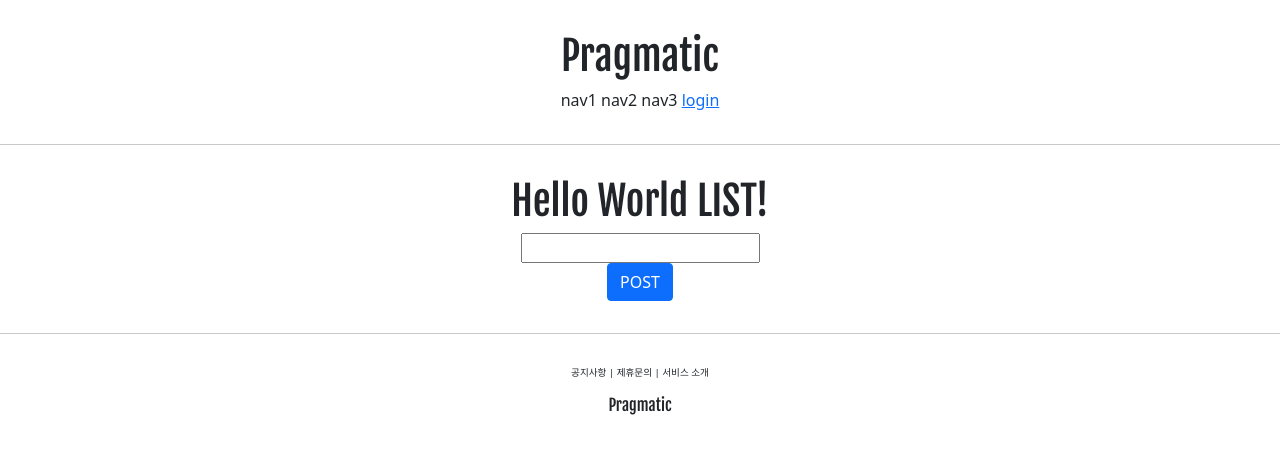
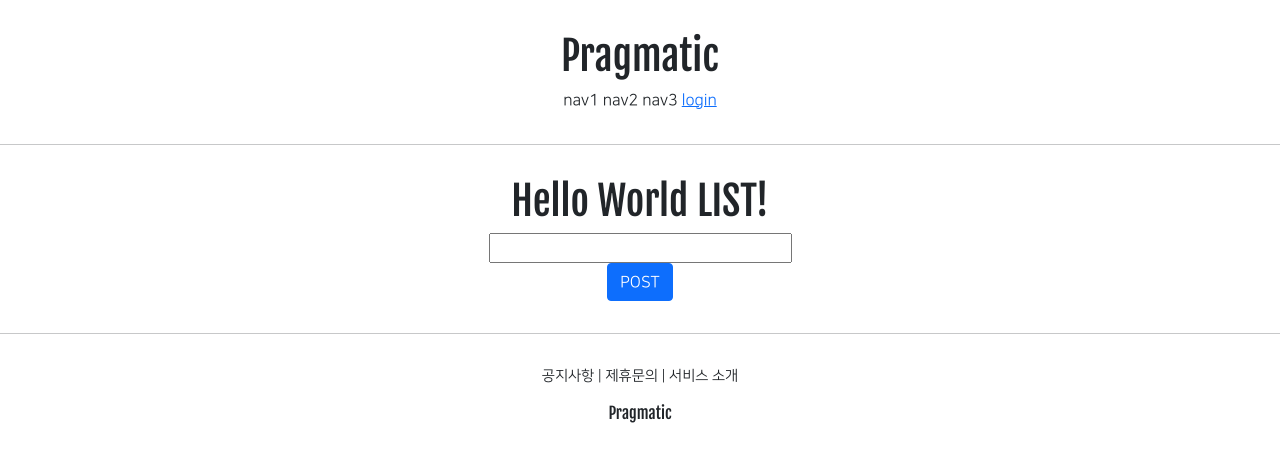
Before and after one commit to nohsm621/pragmatic, a Django app: page /account/hello_world/ in a window 1280 px wide. Shown: the top 462 px of the page. Run offline with Django 3.2, Linux system fonts and the light colour scheme; some libraries are stand-ins or nearby versions.

Commit message:
form with Bootstrap, naver font 적용

```diff
--- a/pragmatic/settings.py
+++ b/pragmatic/settings.py
@@ -48,6 +48,7 @@ INSTALLED_APPS = [
     'django.contrib.sessions',
     'django.contrib.messages',
     'django.contrib.staticfiles',
+    'bootstrap4',
     'accountapp',
 ]
 
--- a/static/base.css
+++ b/static/base.css
@@ -13,5 +13,5 @@
 }
 
 .pragmatic_footer_button {
-    font-size: .6em;
+    font-size: .9rem;
 }
--- a/templates/base.html
+++ b/templates/base.html
@@ -3,7 +3,7 @@
 
 {% include 'head.html' %}
 
-<body>
+<body style="font-family: 'NanumSquareR';">
 
 {% include 'header.html' %}
 
--- a/templates/head.html
+++ b/templates/head.html
@@ -18,4 +18,30 @@
 
   <!-- DEFAULT CSS LINK -->
   <link rel="stylesheet" type="text/css" href="{% static 'base.css' %}">
+
+  <style>
+      @font-face {
+          font-family: 'NanumSquareB';
+          src: local('NanumSquareB'),
+          url("{% static 'fonts/NanumSquareB.otf' %}") format("opentype");
+      }
+
+      @font-face {
+          font-family: 'NanumSquareEB';
+          src: local('NanumSquareEB'),
+          url("{% static 'fonts/NanumSquareEB.otf' %}") format("opentype");
+      }
+
+      @font-face {
+          font-family: 'NanumSquareL';
+          src: local('NanumSquareL'),
+          url("{% static 'fonts/NanumSquareL.otf' %}") format("opentype");
+      }
+
+      @font-face {
+          font-family: 'NanumSquareR';
+          src: local('NanumSquareR'),
+          url("{% static 'fonts/NanumSquareR.otf' %}") format("opentype");
+      }
+  </style>
 </head>
```
Also changed, not shown: accountapp/templates/accountapp/create.html (+7 -3 lines), accountapp/templates/accountapp/login.html (+12 -6 lines), static/fonts/NanumSquareB.otf (added), static/fonts/NanumSquareEB.otf (added), static/fonts/NanumSquareL.otf (added), static/fonts/NanumSquareR.otf (added).
